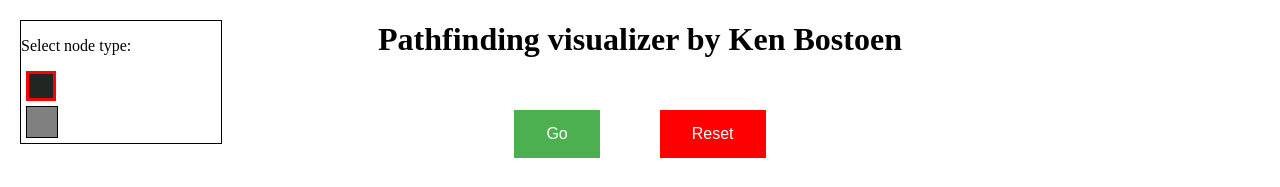
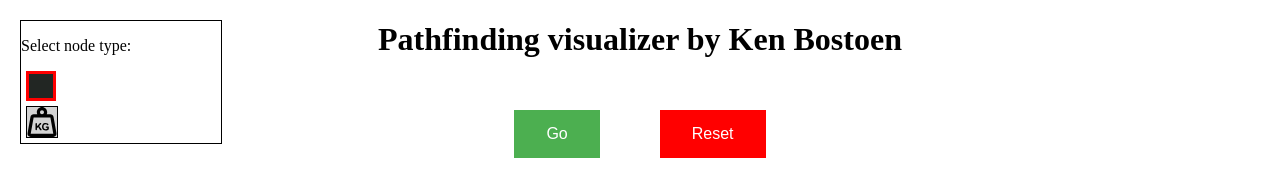
Before and after one commit to kenbostoen/pathfinder, an Angular app: page / in a window 1280 px wide. Shown: the top 187 px of the page. Built offline with nearby package versions, Linux system fonts and the light colour scheme.

Commit message:
add weighted visualization

```diff
--- a/src/app/visualizer/visualizer.component.css
+++ b/src/app/visualizer/visualizer.component.css
@@ -22,7 +22,9 @@
   background-color: yellow;
 }
 .WEIGHTED {
-  background-color: gray;
+  background-color: lightgray;
+  background-image: url("../../assets/weight.svg");
+  background-size: cover;
 }
 .header {
   text-align: center;
@@ -65,3 +67,7 @@
   -moz-box-sizing: border-box;
   -webkit-box-sizing: border-box;
 }
+.weightIcon {
+  max-width: 100%;
+  max-height: 100%;
+}
--- a/src/app/visualizer/visualizer.component.html
+++ b/src/app/visualizer/visualizer.component.html
@@ -31,7 +31,13 @@
         (mousedown)="mouseDown(node, $event)"
         (mouseenter)="mouseEnter(node, $event)"
         (mouseleave)="mouseLeave(node, $event)"
-      ></td>
+      >
+        <!--  <img
+          *ngIf="node.nodeStatus == 'WEIGHTED'"
+          class="weightIcon"
+          src="../../assets/weight.svg"
+        />-->
+      </td>
     </tr>
   </div>
 </div>
```
Also changed, not shown: src/assets/weight.svg (added).
